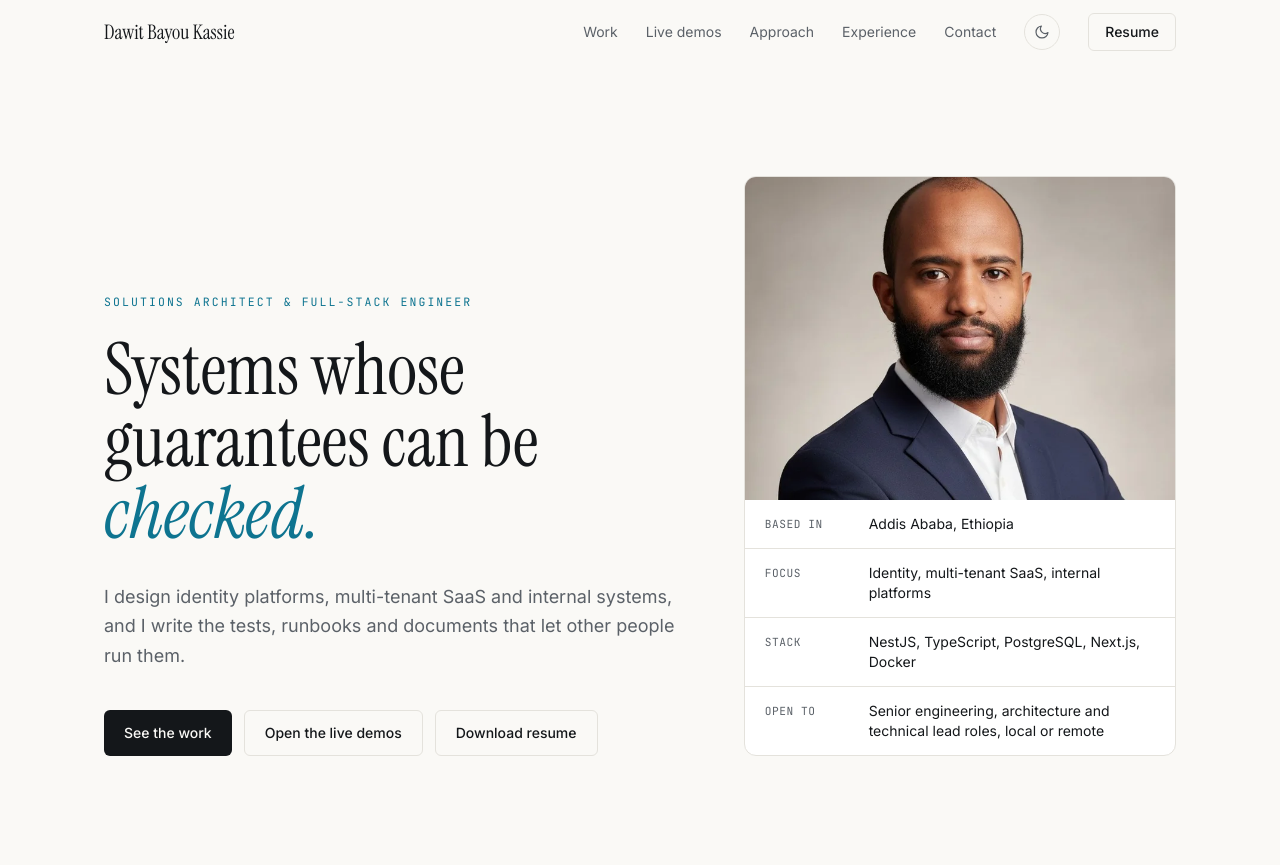
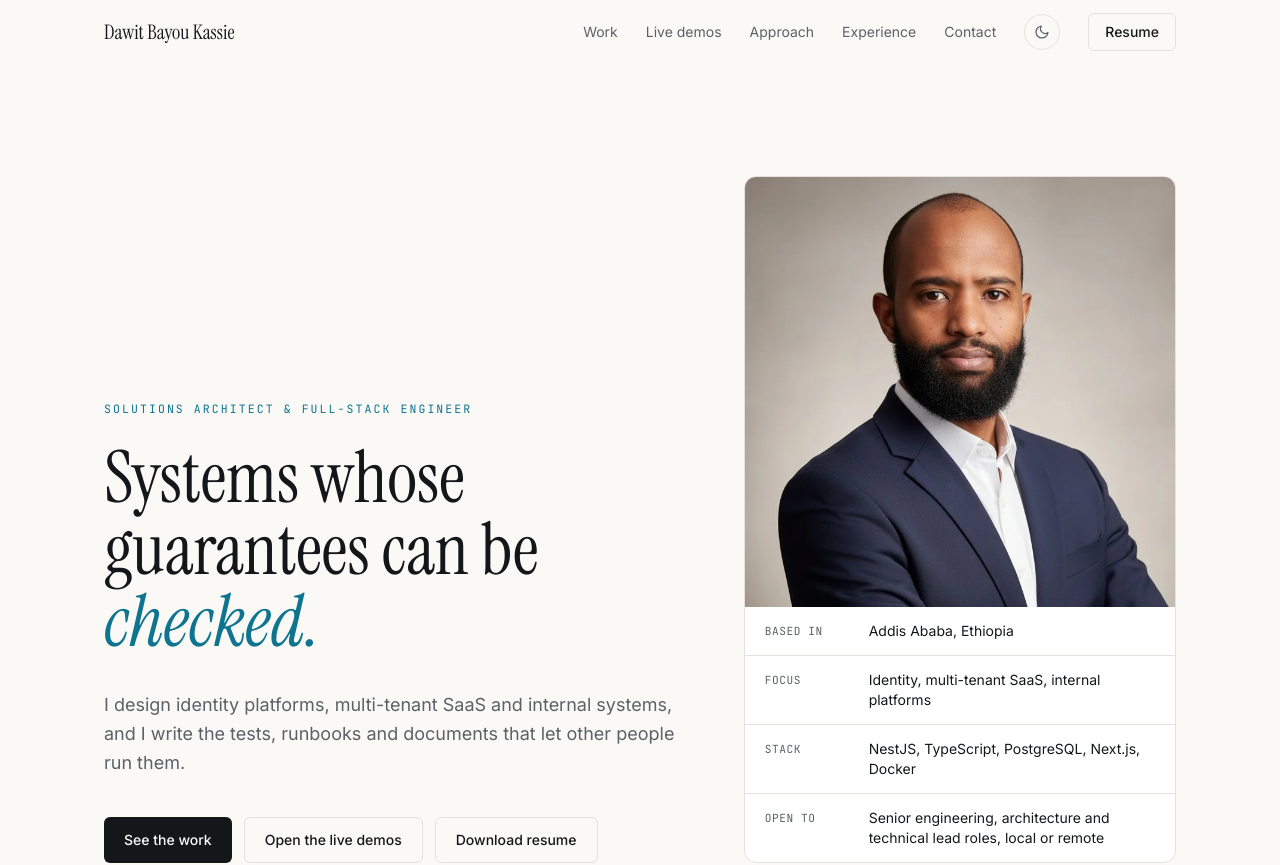
Before and after one commit to DawitBK/Portfolio, a React (Vite) app: page / in a window 1280 px wide. Shown: the top 865 px of the page. Built offline with nearby package versions, Linux system fonts and the light colour scheme.

Commit message:
Hero: square portrait frame so the head is not cropped

```diff
--- a/src/components/Hero.jsx
+++ b/src/components/Hero.jsx
@@ -34,7 +34,7 @@ const Hero = () => (
                         alt="Portrait of Dawit Bayou Kassie"
                         width="720"
                         height="732"
-                        className="aspect-[4/3] w-full bg-panel object-cover object-[50%_18%]"
+                        className="aspect-square w-full bg-panel object-cover object-[48%_0%]"
                         fetchpriority="high"
                     />
                     <dl className="divide-y divide-line text-sm">
```
